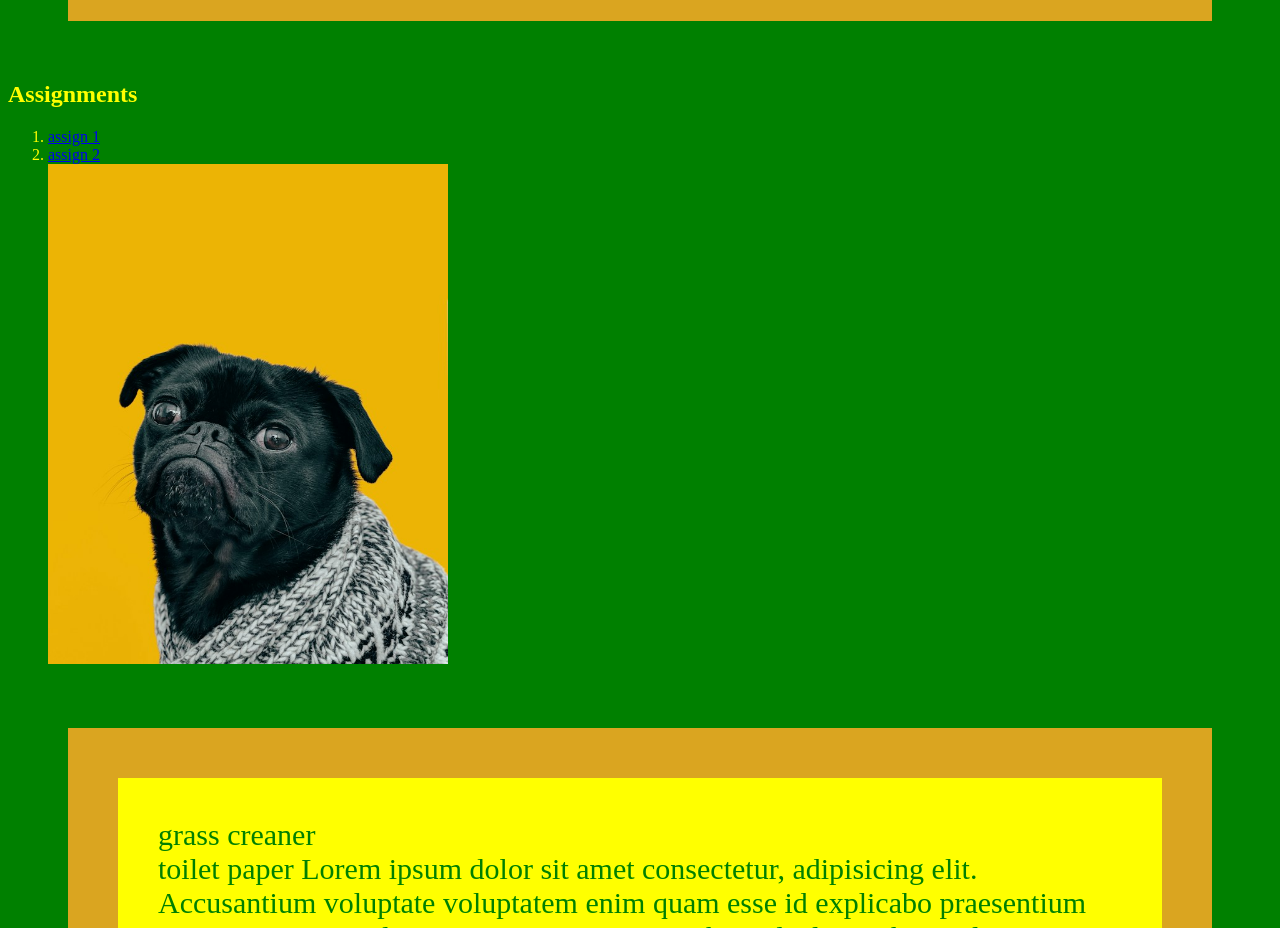
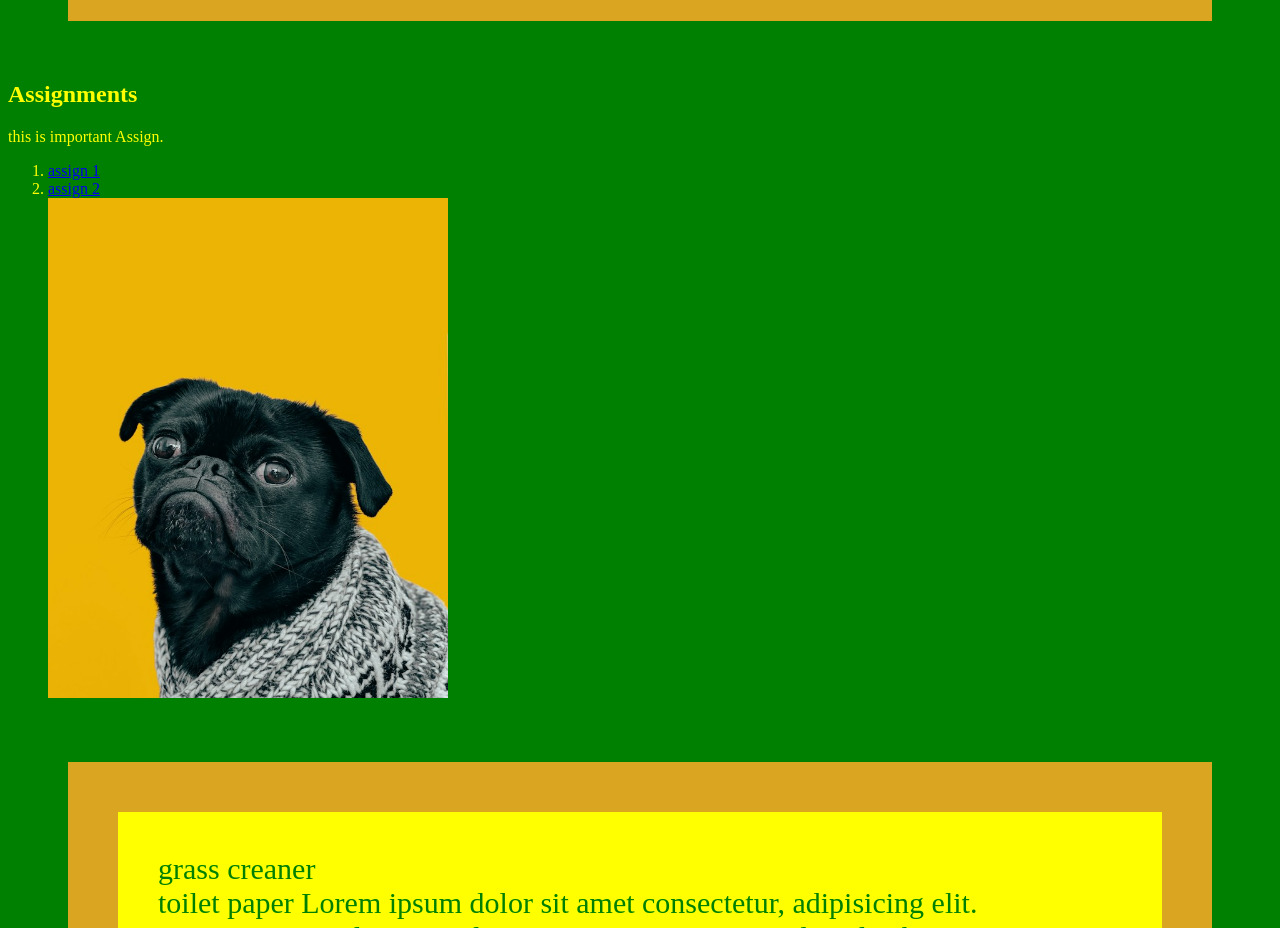
Before and after one commit to Bigirima/Sample, a plain HTML site: page index.html in a window 1280 px wide. Shown: the part 980-1908 px from the top of the page. Drawn offline with Linux system fonts and the light colour scheme.

```diff
--- a/index.html
+++ b/index.html
@@ -28,6 +28,7 @@
         </div>
 
     <h2> Assignments</h2>
+    <p>this is important Assign.</p>
     <ol>
         <li><a href="styles.css"> assign 1</a></li>
         <li><a href="https://www.sixcode.africa">assign 2</a></li>
```
Also changed, not shown: 1 other file.
